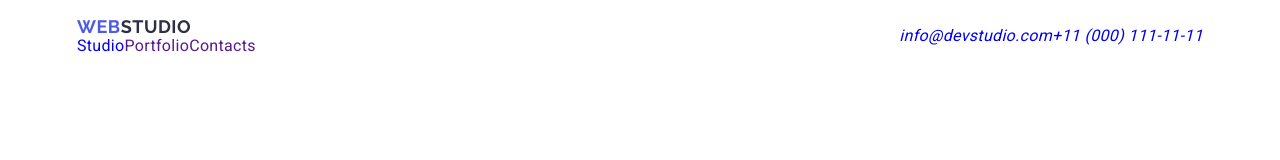
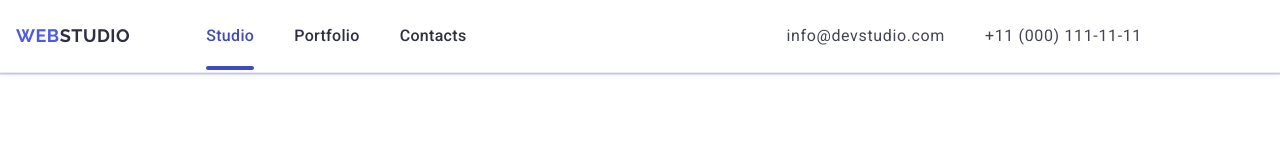
Before and after one commit to julbets/goit-markup-hw-06, a plain HTML site: page index.html in a window 1280 px wide. Drawn offline with nearby package versions, Linux system fonts and the light colour scheme.

Commit message:
header styles all versions

```diff
--- a/css/styles.css
+++ b/css/styles.css
@@ -215,29 +215,11 @@ body {
     }
 }
 
-@media screen and (min-width: 480px) {
-    .container {
-        width: 320px;
-        margin-left: auto;
-        margin-right: auto;
-    }
-}
-
+/*=========HEADER TABLET STYLES===============*/
 @media screen and (min-width: 768px) {
     .container {
         width: 768px;
     }
-}
-/*=========HEADER TABLET STYLES===============*/
-
-.menu {
-    display: flex;
-}
-
-.contacts-list {
-    display: flex;
-}
-
     .mobile-menu {
         display: none;
     }
@@ -246,10 +228,120 @@ body {
         display: none;
     }
 
+    .page-header {
+        padding: 0;
+        border-bottom: 1px solid #E7E9FC;
+        box-shadow: 0px 1px 6px 0px rgba(46, 47, 66, 0.08), 0px 1px 1px 0px rgba(46, 47, 66, 0.16), 0px 2px 1px 0px rgba(46, 47, 66, 0.08);
+    }
+
+    .page-header-container {
+        display: flex;
+        justify-content: space-between;
+        align-items: center;
+    }
+
+    .page-navigation {
+        display: flex;
+        align-items: center;
+    }
+
+    .logotype {
+        margin-right: 120px;
+    }
+
+    .menu {
+    display: flex;
+    gap: 40px;
+}
+
+.menu-item {
+    padding: 24px 0;
+}
+
+.menu-link {
+    color:#2E2F42;
+    font-size: 16px;
+    font-weight: 500;
+    line-height: 1.5;
+    padding: 24px 0;
+    position: relative;
+    transition: color 250ms cubic-bezier(0.4, 0, 0.2, 1);
+}
+
+.menu-link-current {
+    color: #404BBF;
+font-size: 16px;
+    font-weight: 500;
+    line-height: 1.5;
+    padding: 24px 0;
+    position: relative;
+    transition: color 250ms cubic-bezier(0.4, 0, 0.2, 1);
+}
+
+.menu-link:hover,
+.menu-link:focus {
+    color: #404BBF;
+}
+
+ .menu-link-current::after {
+content:"";
+height: 4px;
+border-radius: 2px;
+background: #404BBF;
+position: absolute;
+left: 0;
+bottom: -1px;
+width: 100%;
+}
+
+.contacts-list {
+    display: block;
+
+}
+
+.contacts-item-link {
+    color: #434455;
+    font-size: 12px;
+font-style: normal;
+font-weight: 400;
+line-height: 1.17;
+letter-spacing: 0.04em;
+}
+}
+
 /*=========/HEADER TABLET STYLES===============*/
+
+/*=========HEADER DESKTOP STYLES===============*/
 
 @media screen and (min-width: 1158px) {
     .container {
         width: 1158px;
     }
+
+    .logotype {
+        margin-right: 76px;
     }
+
+    .contacts-list {
+        display: flex;
+        gap: 40px;
+    }
+
+    .contacts-item-link {
+        font-size: 16px;
+        line-height: 1.5;
+        transition: color 250ms cubic-bezier(0.4, 0, 0.2, 1);
+    }
+
+    .contacts-item-link:hover,
+    .contacts-item-link:focus {
+        color: #404BBF;
+    }
+/*=========/HEADER DESKTOP STYLES===============*/
+/*==@media screen and (min-width: 480px) {
+    .container {
+        width: 320px;
+        margin-left: auto;
+        margin-right: auto;
+    }
+}==*/
```
Lines whose indentation alone changed are shown as unchanged.
